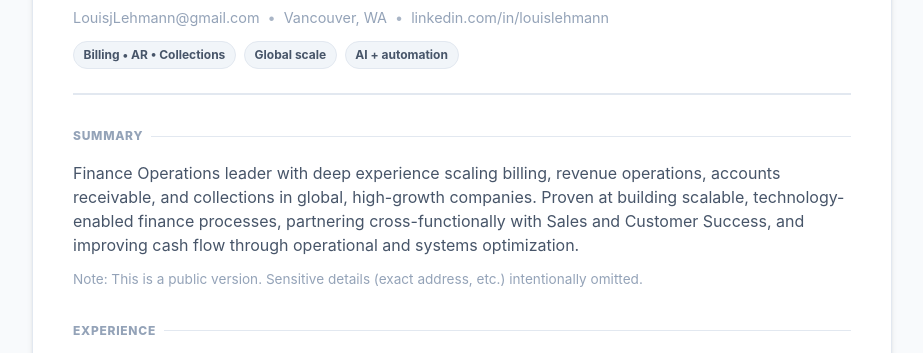
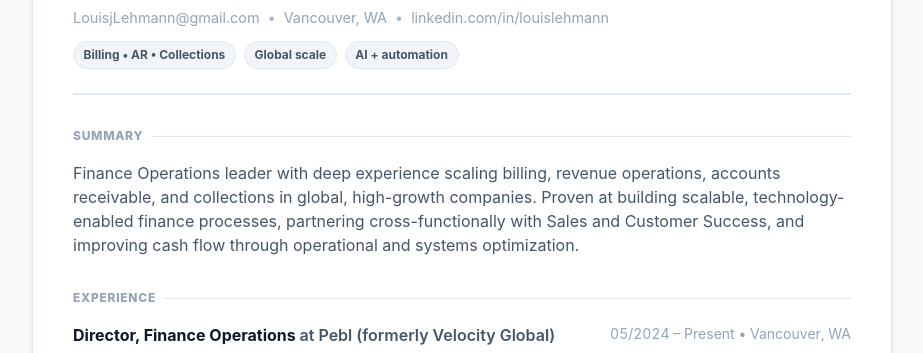
Before and after one commit to louisjlehmann-cmyk/louislehmann-site, a plain HTML site: page index.html in a window 1280 px wide. Shown: the part 371-724 px from the top of the page, without its empty margins (178-1101 px from the left). Drawn offline with Linux system fonts and the light colour scheme.

Commit message:
Update index.html

```diff
--- a/index.html
+++ b/index.html
@@ -506,8 +506,7 @@
             ],
             education:
                 "MBA (International/Global Studies), University of The People • BA (Business & Management), MCI Innsbruck • Exchange Semester (International Business), Hanyang University • Executive Education: AI for Leaders (Babson), Digital Transformation Strategy (BU Questrom).",
-            footerNote:
-                "Note: This is a public version. Sensitive details (exact address, etc.) intentionally omitted."
+
         },
 
         personal: {
```
